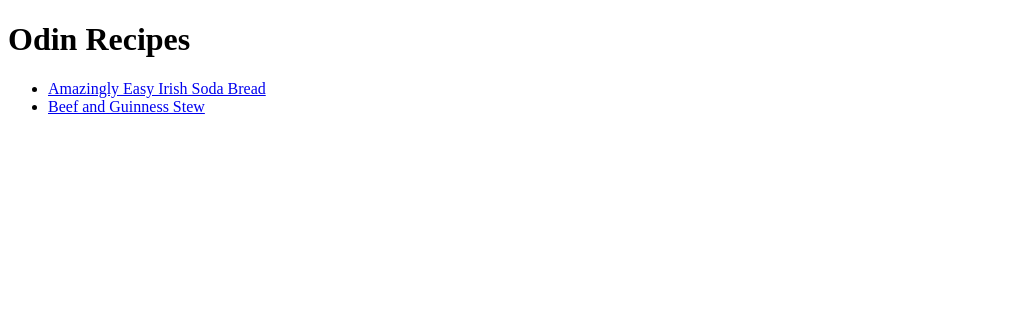
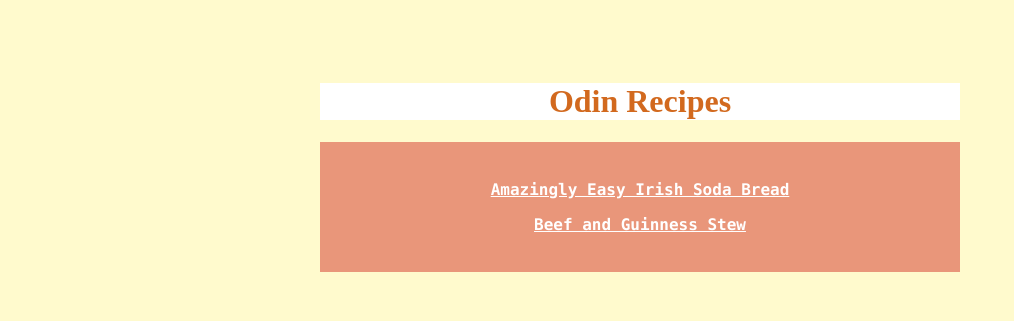
Before and after one commit to a-tien/odin-recipes, a plain HTML site: page index.html in a window 1280 px wide. Shown: the whole page, without its empty margins (0-1014 px from the left). Drawn offline with Linux system fonts and the light colour scheme.

Commit message:
Add CSS(color, box)

```diff
--- a/index.html
+++ b/index.html
@@ -4,13 +4,16 @@
     <meta charset="UTF-8">
     <meta name="viewport" content="width=device-width, initial-scale=1.0">
     <title>Odin Recipes</title>
+    <link rel="stylesheet" href="style.css">
 </head>
 <body>
-    <h1>Odin Recipes</h1>
-    <ul>
-        <li><a href="recipes/bread.html">Amazingly Easy Irish Soda Bread</a></li>
-        <li><a href="recipes/stew.html">Beef and Guinness Stew</a></li>
+    <div id="page">
+        <h1>Odin Recipes</h1>
+        <div class="list">
+            <a href="recipes/bread.html">Amazingly Easy Irish Soda Bread</a>
+            <a href="recipes/stew.html">Beef and Guinness Stew</a>
+        </div>
+    </div>
 
-    </ul>
 </body>
 </html>
--- /dev/null
+++ b/style.css
@@ -0,0 +1,29 @@
+body {
+    background-color: lemonchiffon;
+    padding: 1rem;
+    max-width: 700px;
+    margin: 16px auto;
+    /* max-width: 10009px; */
+}
+
+div {
+    padding: 30px;
+    text-align: center;
+    color:chocolate;
+}
+
+h1 {
+    background-color: white;
+}
+
+.list {
+    background-color:darksalmon;
+}
+
+.list a {
+    display: block;
+    color: white;
+    padding: 0.5rem;
+    font-weight: bold;
+    font-family: "Lucida Console", "Courier New", monospace;
+}
```
